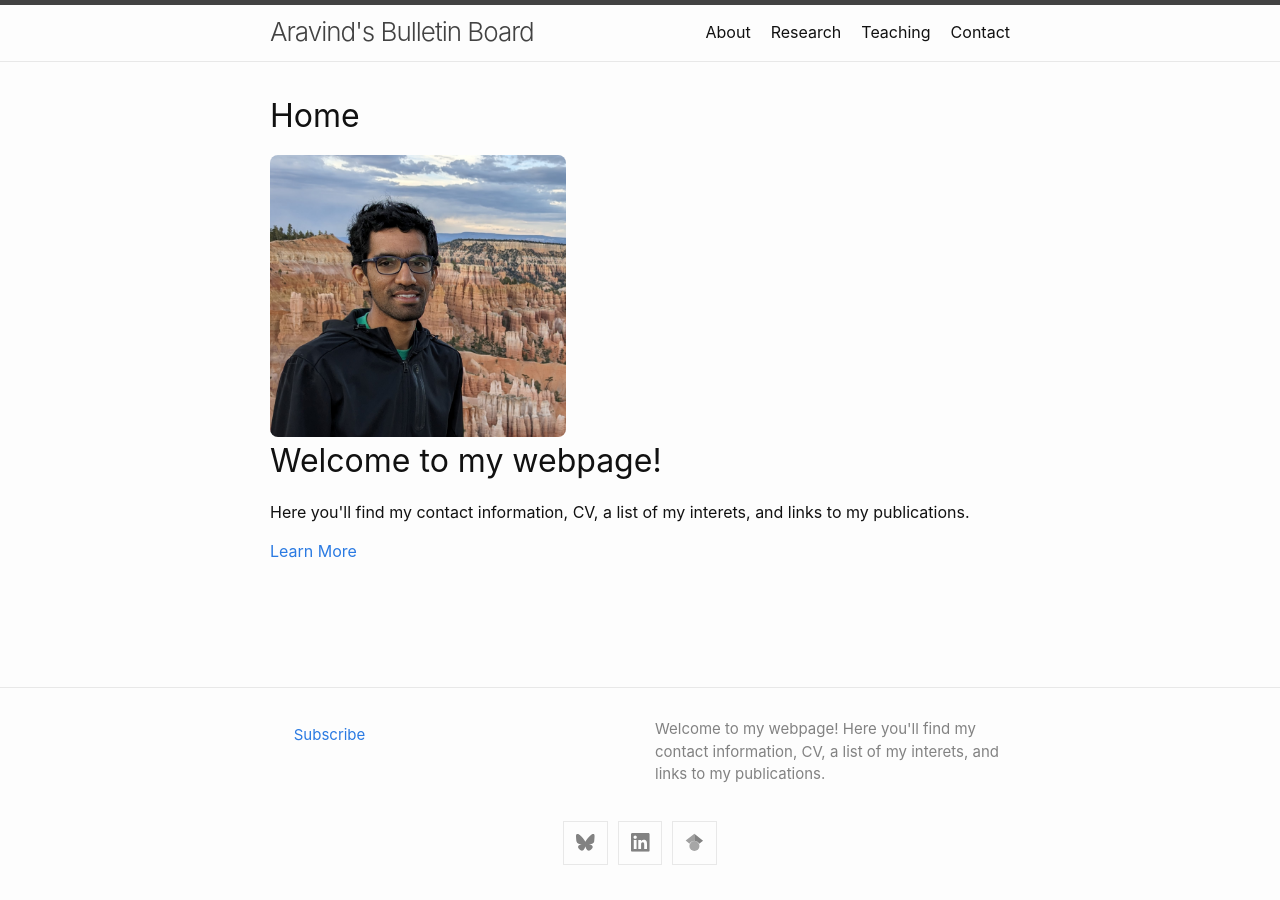
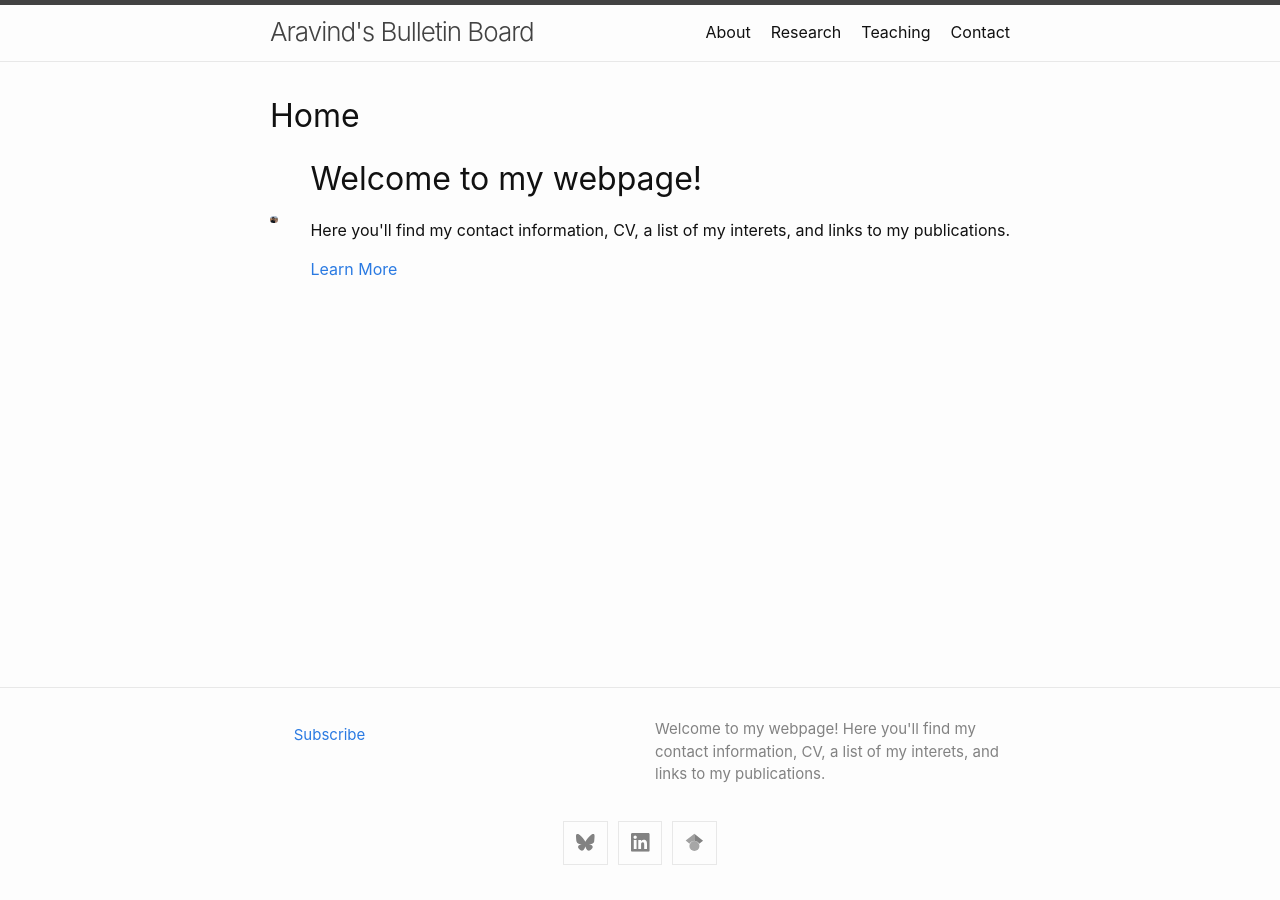
Before and after one commit to karavindrao/aravindrk.github.io, a Jekyll site: the page built from index.markdown, in a window 1280 px wide. Built offline with Jekyll 4.4.1, drawn with Linux system fonts in a browser that asks for light colours.

Commit message:
Update home.html

```diff
--- a/_layouts/home.html
+++ b/_layouts/home.html
@@ -61,10 +61,9 @@ layout: base
 </div>
 
 
-<div class="container">
-  <div class="row">
+<div class="container" style="display: flex; gap: 20px; align-items: center;">
   <!-- Image Column -->
-    <div class="col-6">
+  <div style="flex: 1;">
     <img src="/assets/images/ak_bryceCanyon_crop.jpg" alt="Aravind after a long day out" style="width: 40%; height: auto; border-radius: 8px;">
   </div>
 
@@ -77,4 +76,3 @@ layout: base
     <a href="/about" class="btn btn-primary">Learn More</a>
   </div>
 </div>
-</div>
```
Lines whose indentation alone changed are shown as unchanged.
